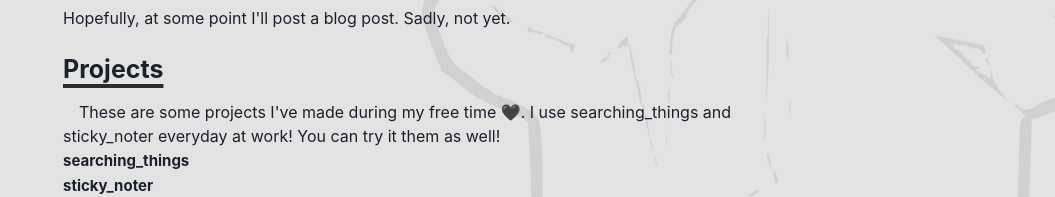
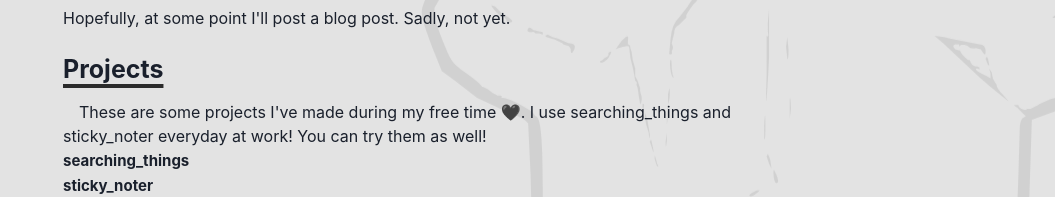
Before and after one commit to GreyTeddy/personal-website, a Next.js app: page / in a window 1280 px wide. Shown: the part 206-403 px from the top of the page, without its empty margins (225-1280 px from the left). Built offline with nearby package versions, Linux system fonts and the light colour scheme.

Commit message:
Fix typo in project description

```diff
--- a/pages/index.tsx
+++ b/pages/index.tsx
@@ -42,7 +42,7 @@ const Page = () => {
                 <Box>
                     <Paragraph>
                         These are some projects I&apos;ve made during my free time {heartEmoji}.
-                        I use searching_things and sticky_noter everyday at work! You can try it them as well!
+                        I use searching_things and sticky_noter everyday at work! You can try them as well!
                     </Paragraph>
                     <List fontWeight={40} >
                         <ProjectListItem key="searching_things" href="https://github.com/GreyTeddy/searching_things" emoji={<FaSearch />}>
```
